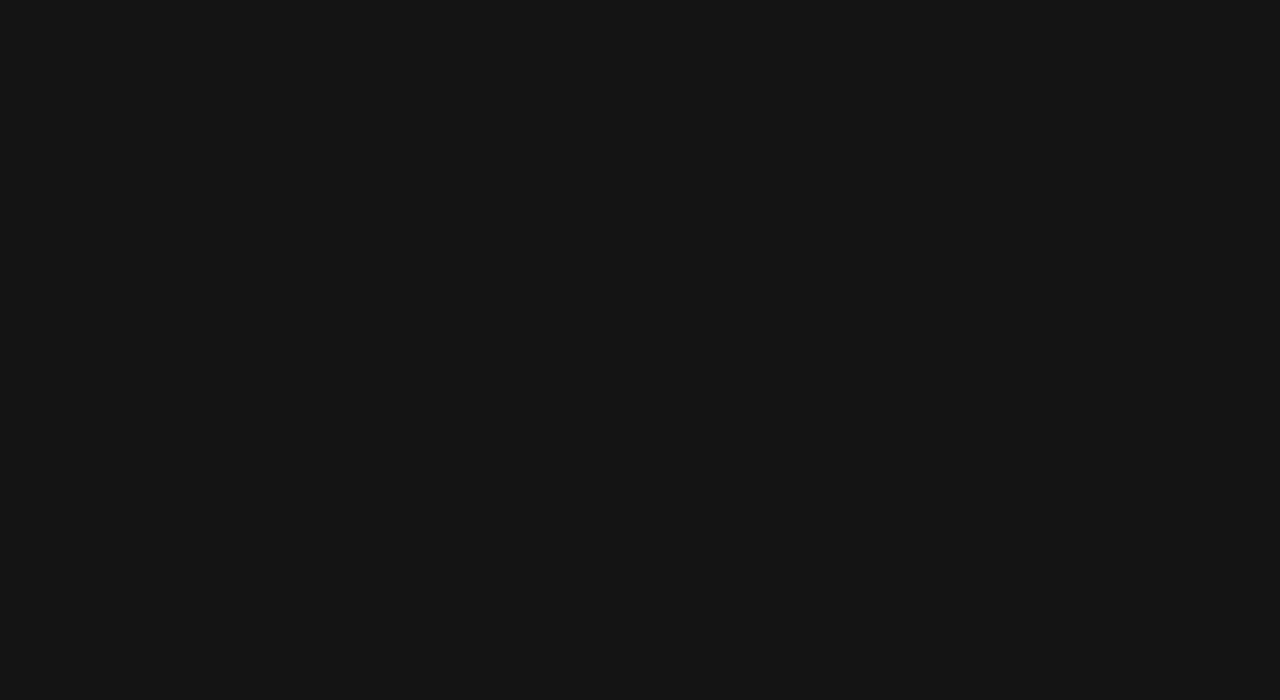
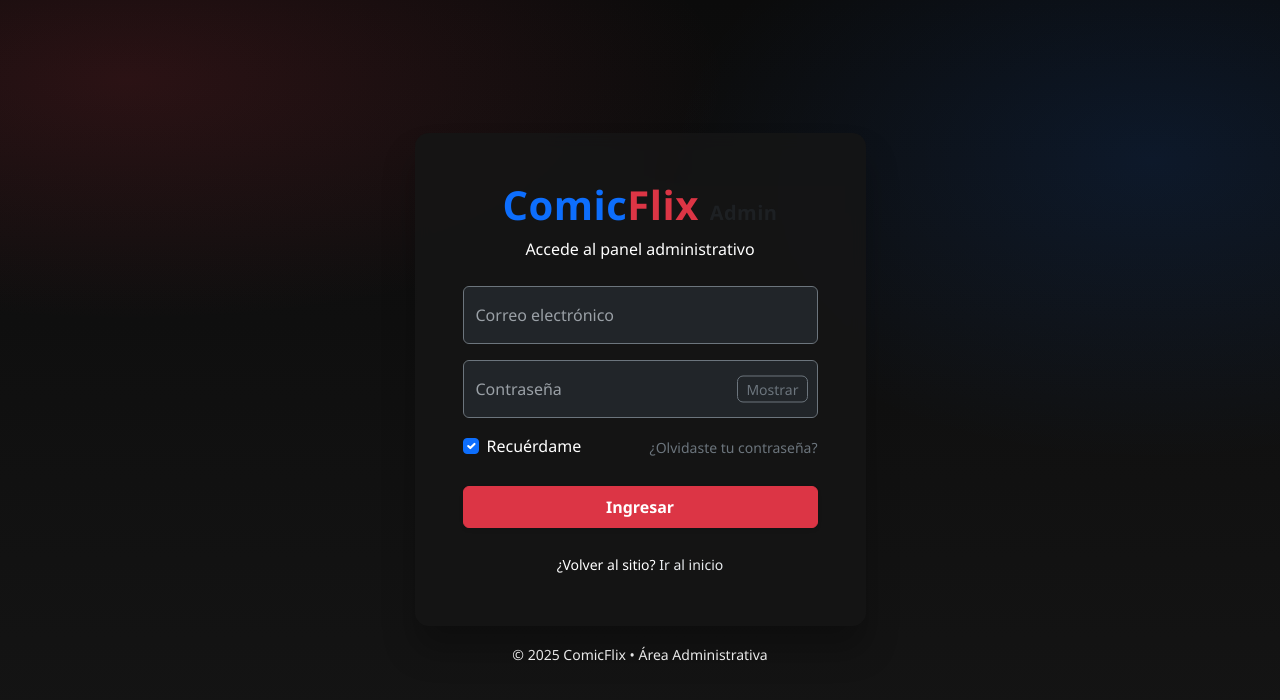
Before and after one commit to yeshua-aguilar/comicblog-public, a React (Vite) app: page /admin/login in a window 1280 px wide. Before the commit this address had no page. Shown: the top 700 px of the page. Built offline with nearby package versions, Linux system fonts and the light colour scheme.

Commit message:
agregacion de la pagina login para admin

```diff
--- a/src/App.tsx
+++ b/src/App.tsx
@@ -2,6 +2,7 @@ import { BrowserRouter as Router, Routes, Route } from 'react-router-dom';
 import './App.css';
 import Home from './views/home';
 import Genero from './views/genero';
+import AdminLogin from './views/admin/login';
 
 function App() {
   return (
@@ -11,6 +12,7 @@ function App() {
           <Route path="/" element={<Home />} />
           <Route path="/comics" element={<Home />} />
           <Route path="/generos" element={<Genero />} />
+          <Route path="/admin/login" element={<AdminLogin />} />
         </Routes>
       </Router>
     </div>
--- /dev/null
+++ b/src/assets/css/login.css
@@ -0,0 +1,79 @@
+/* Fondo con gradiente sutil y patrón */
+.login-bg {
+  background: radial-gradient(1000px 400px at 10% 10%, rgba(220, 53, 69, 0.15), transparent 60%),
+              radial-gradient(800px 500px at 90% 20%, rgba(13, 110, 253, 0.12), transparent 60%),
+              linear-gradient(180deg, #0b0b0b, #151515);
+  color: #fff;
+}
+
+/* Tarjeta de login moderna */
+.login-card {
+  background: rgba(22, 22, 22, 0.85);
+  backdrop-filter: blur(8px);
+  border-radius: 14px;
+}
+
+.brand-title {
+  letter-spacing: 0.5px;
+}
+
+/* Botón toggle de contraseña */
+.toggle-password {
+  position: absolute;
+  right: 10px;
+  top: 50%;
+  transform: translateY(-50%);
+  padding: 2px 8px;
+  border-radius: 6px;
+}
+
+/* Inputs con mejor focus */
+.form-control.bg-dark:focus {
+  border-color: #dc3545;
+  box-shadow: 0 0 0 0.2rem rgba(220, 53, 69, 0.25);
+}
+
+/* Ajustes de labels flotantes para modo oscuro */
+.form-floating > label.text-muted {
+  color: #9aa0a6 !important;
+}
+
+/* Alertas más visibles sobre fondo oscuro */
+.alert-danger {
+  background-color: rgba(220, 53, 69, 0.15);
+  border-color: rgba(220, 53, 69, 0.4);
+  color: #ffb3b8;
+}
+
+/* Placeholder */
+.form-floating .form-control::placeholder {
+  /* Must be empty to properly trigger Bootstrap floating labels without overlapping text */
+  color: transparent !important;
+}
+
+/* Ensure when focused or filled, label floats correctly */
+.form-floating .form-control:focus ~ label,
+.form-floating .form-control:not(:placeholder-shown) ~ label {
+  opacity: 0.65;
+  transform: scale(0.85) translateY(-0.5rem) translateX(0.15rem);
+}
+
+/* Sombras suaves */
+.shadow-lg {
+  box-shadow: 0 1.5rem 2rem rgba(0, 0, 0, 0.25) !important;
+}
+
+/* Enlaces en modo oscuro */
+.link-light {
+  color: #e9ecef !important;
+}
+.link-light:hover {
+  color: #ffffff !important;
+}
+
+/* Ajustes responsivos */
+@media (max-width: 575.98px) {
+  .login-card {
+    border-radius: 10px;
+  }
+}
--- /dev/null
+++ b/src/views/admin/login.tsx
@@ -0,0 +1,141 @@
+import { useState } from 'react';
+import { Link } from 'react-router-dom';
+import '../../assets/css/login.css';
+
+function AdminLogin() {
+  const [email, setEmail] = useState('');
+  const [password, setPassword] = useState('');
+  const [showPassword, setShowPassword] = useState(false);
+  const [remember, setRemember] = useState(true);
+  const [submitting, setSubmitting] = useState(false);
+  const [error, setError] = useState<string | null>(null);
+
+  const handleSubmit = async (e: React.FormEvent) => {
+    e.preventDefault();
+    setError(null);
+
+    if (!email || !password) {
+      setError('Por favor, completa tu correo y contraseña.');
+      return;
+    }
+
+    try {
+      setSubmitting(true);
+      // TODO: Integrar autenticación real aquí
+      // Simulación de petición
+      await new Promise((res) => setTimeout(res, 900));
+      // Redirigir o actualizar estado de sesión
+      alert('Inicio de sesión exitoso (demo)');
+    } catch {
+      setError('Error al iniciar sesión. Intenta nuevamente.');
+    } finally {
+      setSubmitting(false);
+    }
+  };
+
+  return (
+    <div className="login-bg d-flex align-items-center justify-content-center min-vh-100 py-5">
+      <div className="container">
+        <div className="row justify-content-center">
+          <div className="col-12 col-md-10 col-lg-8 col-xl-5">
+            <div className="card login-card border-0 shadow-lg overflow-hidden">
+              <div className="row g-0">
+                <div className="col-12">
+                  <div className="p-4 p-md-5">
+                    <div className="text-center mb-4">
+                      <Link to="/" className="text-decoration-none">
+                        <span className="display-6 fw-bold brand-title">Comic<span className="text-danger">Flix</span> <span className="text-muted fs-5">Admin</span></span>
+                      </Link>
+                      <p className="text-white mt-2 mb-0">Accede al panel administrativo</p>
+                    </div>
+
+                    {error && (
+                      <div className="alert alert-danger py-2" role="alert">
+                        {error}
+                      </div>
+                    )}
+
+                    <form onSubmit={handleSubmit} className="needs-validation" noValidate>
+                      <div className="form-floating mb-3">
+                        <input
+                          type="email"
+                          className="form-control bg-dark text-white border-secondary"
+                          id="email"
+                          placeholder=" "
+                          value={email}
+                          onChange={(e) => setEmail(e.target.value)}
+                          required
+                        />
+                        <label htmlFor="email" className="text-muted">Correo electrónico</label>
+                      </div>
+
+                      <div className="mb-3 position-relative">
+                        <div className="form-floating">
+                          <input
+                            type={showPassword ? 'text' : 'password'}
+                            className="form-control bg-dark text-white border-secondary pe-5"
+                            id="password"
+                            placeholder=" "
+                            value={password}
+                            onChange={(e) => setPassword(e.target.value)}
+                            required
+                          />
+                          <label htmlFor="password" className="text-muted">Contraseña</label>
+                        </div>
+                        <button
+                          type="button"
+                          className="btn btn-sm btn-outline-secondary toggle-password"
+                          onClick={() => setShowPassword((s) => !s)}
+                          aria-label={showPassword ? 'Ocultar contraseña' : 'Mostrar contraseña'}
+                        >
+                          {showPassword ? 'Ocultar' : 'Mostrar'}
+                        </button>
+                      </div>
+
+                      <div className="d-flex justify-content-between align-items-center mb-4">
+                        <div className="form-check">
+                          <input
+                            className="form-check-input"
+                            type="checkbox"
+                            id="remember"
+                            checked={remember}
+                            onChange={(e) => setRemember(e.target.checked)}
+                          />
+                          <label className="form-check-label text-white" htmlFor="remember">
+                            Recuérdame
+                          </label>
+                        </div>
+                        <Link to="#" className="link-secondary small text-decoration-none">¿Olvidaste tu contraseña?</Link>
+                      </div>
+
+                      <button type="submit" className="btn btn-danger w-100 py-2 fw-semibold shadow-sm" disabled={submitting}>
+                        {submitting ? (
+                          <span className="spinner-border spinner-border-sm me-2" role="status" aria-hidden="true"></span>
+                        ) : null}
+                        {submitting ? 'Ingresando...' : 'Ingresar'}
+                      </button>
+                    </form>
+
+                    <div className="text-center mt-4">
+                      <small className="text-white">
+                        ¿Volver al sitio?{' '}
+                        <Link to="/" className="link-light text-decoration-none">Ir al inicio</Link>
+                      </small>
+                    </div>
+                  </div>
+                </div>
+              </div>
+            </div>
+
+            {/* Sello de seguridad / pie */}
+            <div className="text-center mt-3">
+              <small className="text-white">© {new Date().getFullYear()} ComicFlix • Área Administrativa</small>
+            </div>
+          </div>
+        </div>
+      </div>
+    </div>
+  );
+}
+
+export default AdminLogin;
--- a/src/views/genero.tsx
+++ b/src/views/genero.tsx
@@ -2,7 +2,7 @@ import { useEffect, useMemo, useState } from 'react';
 import { Link, useNavigate } from 'react-router-dom';
 import { getAllPosts } from '../services/blogService';
 import type { BlogPost } from '../types/blog';
-import './css/genero.css';
+import '../assets/css/genero.css';
 
 function Genero() {
   const [posts, setPosts] = useState<BlogPost[]>([]);
@@ -169,7 +169,7 @@ function Genero() {
       {/* Footer */}
       <footer className="bg-black text-center py-4 mt-5">
         <div className="container">
-          <p className="text-muted mb-0">© 2024 ComicFlix. Todos los derechos reservados.</p>
+          <p className="text-white mb-0">© 2025 ComicFlix. Todos los derechos reservados.</p>
         </div>
       </footer>
     </div>
--- a/src/views/home.tsx
+++ b/src/views/home.tsx
@@ -222,8 +222,8 @@ function Home() {
         {/* Footer */}
         <footer className="bg-black text-center py-4 mt-5">
           <div className="container">
-            <p className="text-muted mb-0">
-              © 2024 ComicFlix. Todos los derechos reservados.
+            <p className="text-white mb-0">
+              © 2025 ComicFlix. Todos los derechos reservados.
             </p>
           </div>
         </footer>
@@ -269,8 +269,8 @@ function Home() {
         {/* Footer */}
         <footer className="bg-black text-center py-4 mt-5">
           <div className="container">
-            <p className="text-muted mb-0">
-              © 2024 ComicFlix. Todos los derechos reservados.
+            <p className="text-white mb-0">
+              © 2025 ComicFlix. Todos los derechos reservados.
             </p>
           </div>
         </footer>
@@ -518,8 +518,8 @@ function Home() {
       {/* Footer */}
       <footer className="bg-black text-center py-4 mt-5">
         <div className="container">
-          <p className="text-muted mb-0">
-            © 2024 ComicFlix. Todos los derechos reservados.
+          <p className="text-white mb-0">
+            © 2025 ComicFlix. Todos los derechos reservados.
           </p>
         </div>
       </footer>
```
Also changed, not shown: src/assets/css/genero.css (renamed from src/views/css/genero.css).
